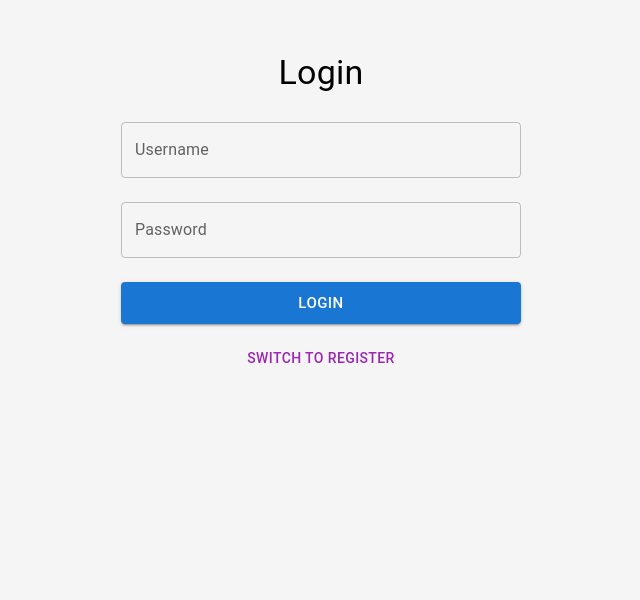
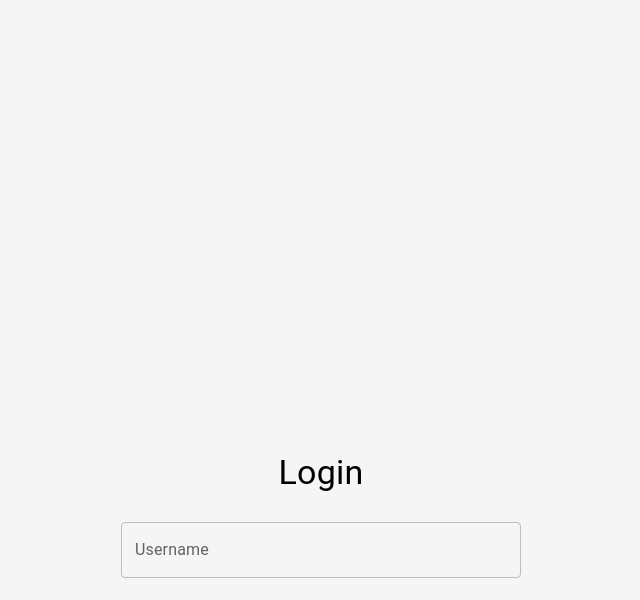
Before and after one commit to mikosavolainen/MediaSystem, a React (Create React App) app in the folder mediasystem/: page /getmedia in a window 1280 px wide. Shown: the part 186-786 px from the top of the page, without its empty margins (319-959 px from the left). Built offline with nearby package versions, Linux system fonts and the light colour scheme.

Commit message:
joo ei tästä tuu yhtää mitää

```diff
--- a/mediasystem/src/App.css
+++ b/mediasystem/src/App.css
@@ -1,3 +1,8 @@
 body{
     margin: 0;
 }
+
+*{
+    font-family: Arial, Helvetica, sans-serif;
+    align-content: space-around;
+}
--- a/mediasystem/src/components/Getmedia.js
+++ b/mediasystem/src/components/Getmedia.js
@@ -1,6 +1,7 @@
 import React, { useState, useEffect } from 'react';
 import { Box, Alert, CircularProgress, Button } from '@mui/material';
 import { jwtDecode } from 'jwt-decode';
+
 
 const FetchImages = ({ token }) => {
     const [images, setImages] = useState([]);
--- a/mediasystem/src/components/ReviewMedia.js
+++ b/mediasystem/src/components/ReviewMedia.js
@@ -1,6 +1,7 @@
 import React, { useState, useEffect } from 'react';
 import { Box, Button, Alert, CircularProgress, Input } from '@mui/material';
 import { useParams, useNavigate } from 'react-router-dom';
+
 
 const ReviewMedia = ({ token }) => {
     const { id } = useParams();
--- a/mediasystem/src/components/UploadMedia.js
+++ b/mediasystem/src/components/UploadMedia.js
@@ -1,5 +1,6 @@
 import React, { useState } from 'react';
 import { Button, TextField, Box, Alert, Tabs, Tab } from '@mui/material';
+
 
 const ManageTasksAndMedia = ({ token }) => {
     const [taskTitle, setTaskTitle] = useState('');
--- a/mediasystem/src/components/login.js
+++ b/mediasystem/src/components/login.js
@@ -1,6 +1,7 @@
 import React, { useState } from "react";
 import { Box, Button, TextField, Typography, Alert } from "@mui/material";
 import { styled } from "@mui/system";
+
 
 const CardContainer = styled(Box)(({ theme }) => ({
     perspective: "1000px",
```
Also changed, not shown: 2 other files (tests, documents, lock files or other folders).
